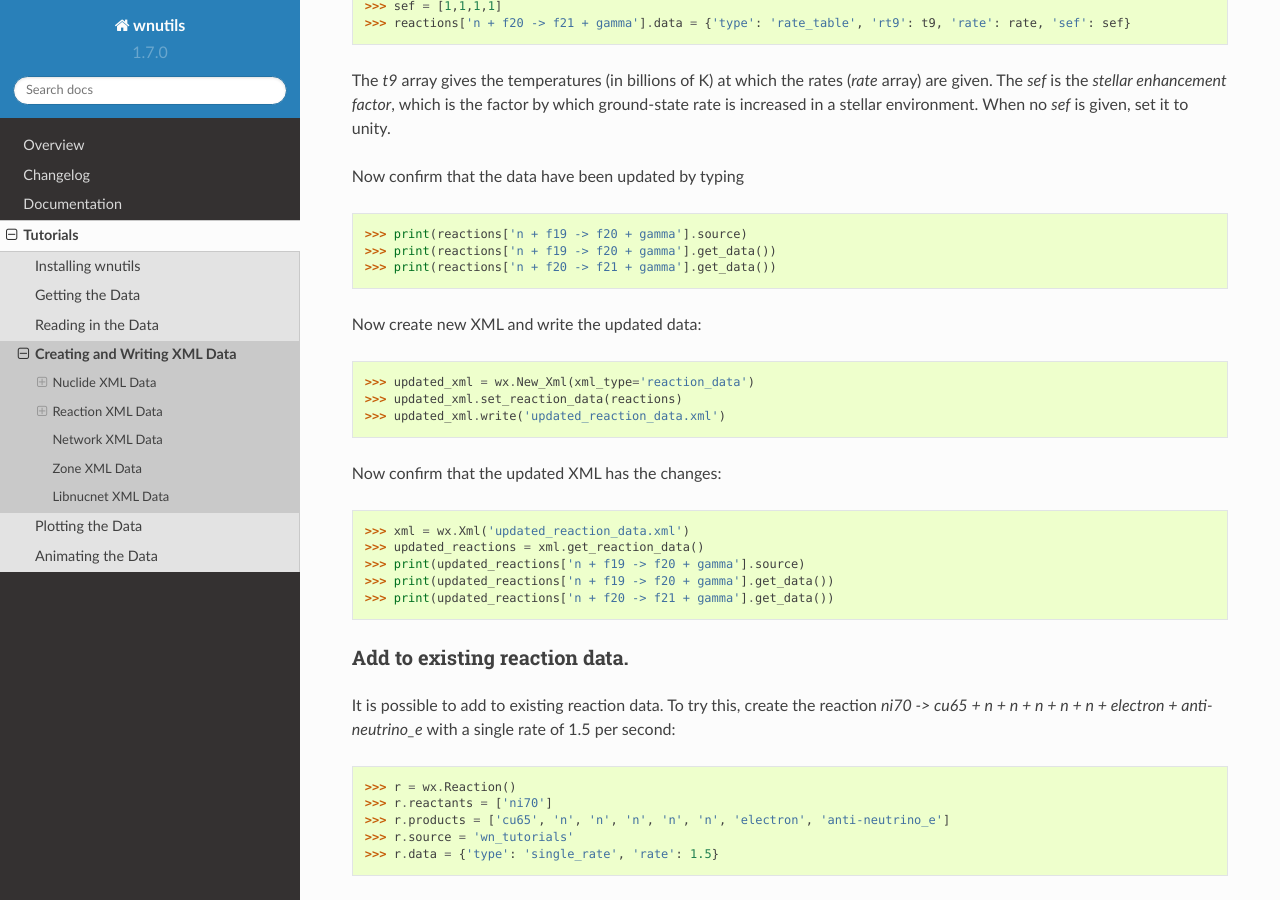
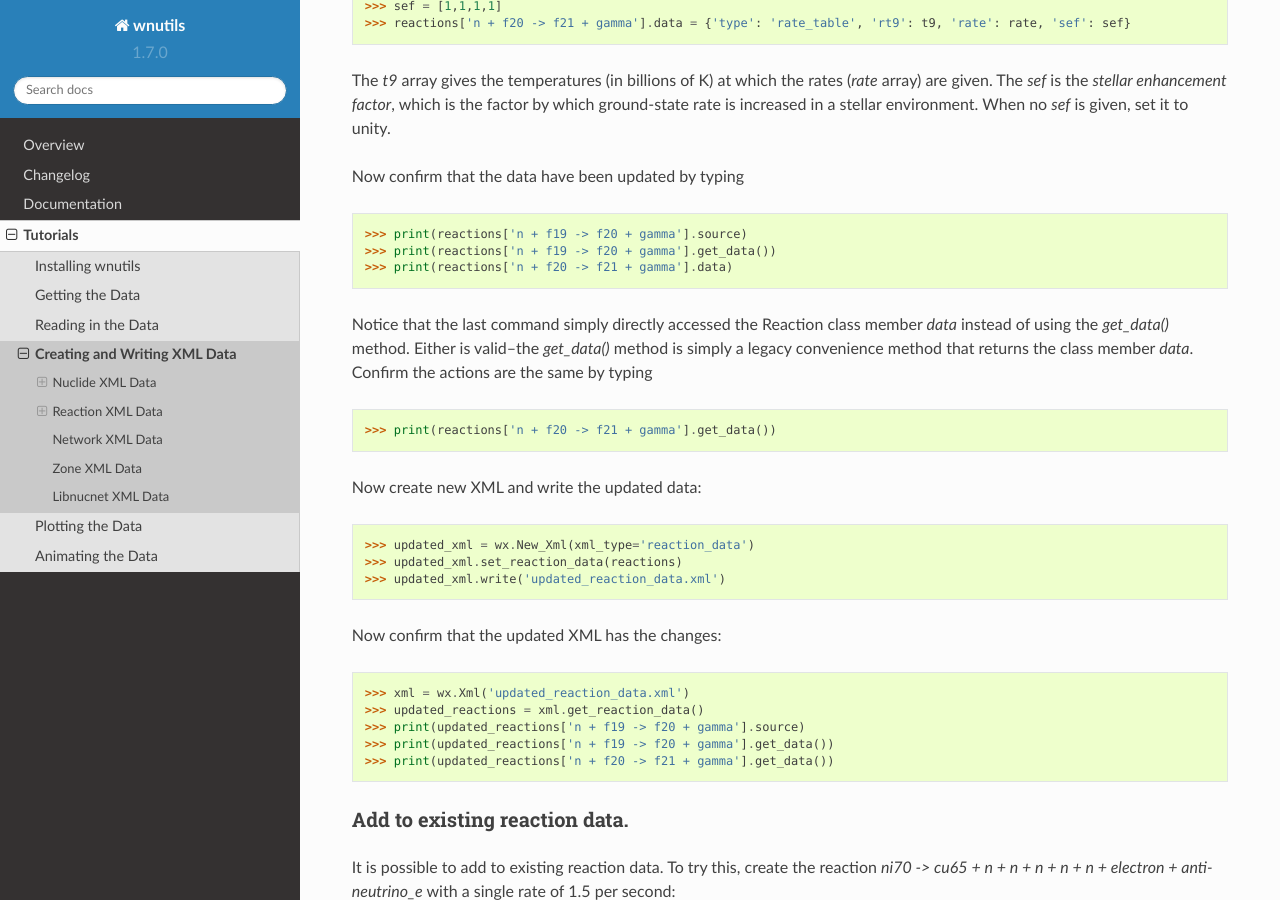
Before and after one commit to mbradle/wnutils, a Sphinx documentation site: the page built from doc/source/write_tutorial.rst, in a window 1280 px wide and 900 px high, scrolled down 5958 px. Built offline with Sphinx 7.4.7 and the Read the Docs theme 2.0.0, drawn with Linux system fonts in a browser that asks for light colours.

Commit message:
Update with comment on get_data().

```diff
--- a/doc/source/write_tutorial.rst
+++ b/doc/source/write_tutorial.rst
@@ -278,6 +278,15 @@ Now confirm that the data have been updated by typing
 
     >>> print(reactions['n + f19 -> f20 + gamma'].source)
     >>> print(reactions['n + f19 -> f20 + gamma'].get_data())
+    >>> print(reactions['n + f20 -> f21 + gamma'].data)
+
+Notice that the last command simply directly accessed the
+Reaction class member *data* instead of using the *get_data()* method.
+Either is valid--the *get_data()* method
+is simply a legacy convenience method
+that returns the class member *data*.  Confirm the actions are the
+same by typing
+
     >>> print(reactions['n + f20 -> f21 + gamma'].get_data())
 
 Now create new XML and write the updated data:
```
